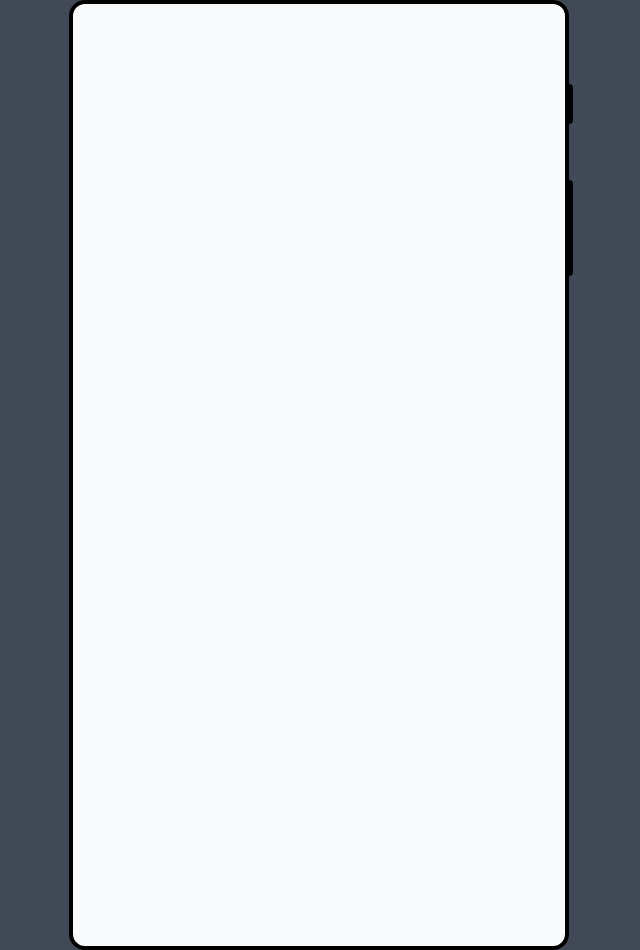
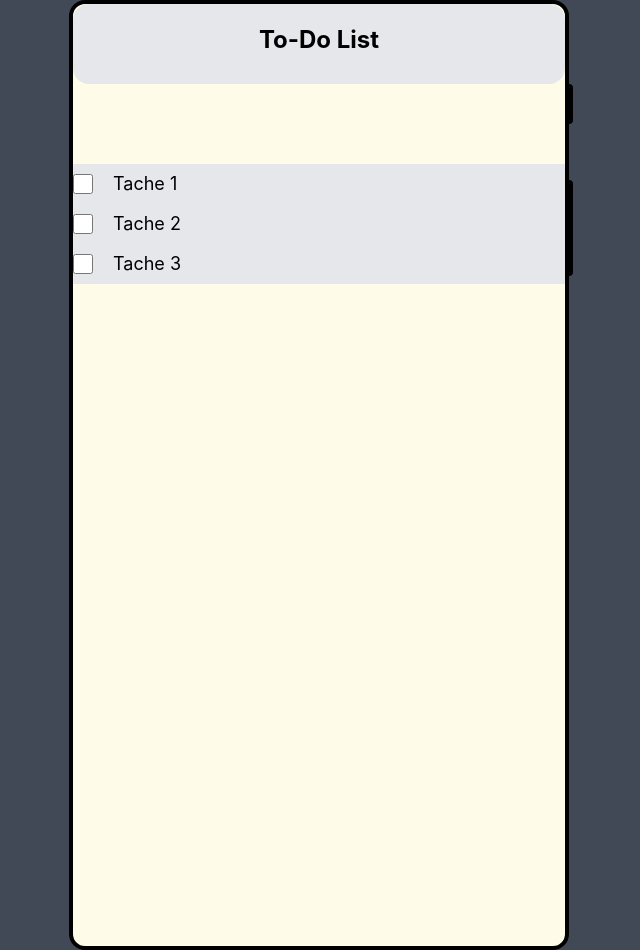
Before and after one commit to GonzalesAndy/DevMobile, a React (Create React App) app: page / in a window 1280 px wide. Shown: the whole page, without its empty margins (321-961 px from the left). Built offline with nearby package versions, Linux system fonts and the light colour scheme.

Commit message:
Ajout aspect visuel basique header + liste tache

```diff
--- a/public/index.html
+++ b/public/index.html
@@ -1,14 +1,12 @@
 <!DOCTYPE html>
 <html lang="en">
-  <head>
+
+<head>
     <meta charset="utf-8" />
     <link rel="icon" href="%PUBLIC_URL%/favicon.ico" />
     <meta name="viewport" content="width=device-width, initial-scale=1" />
     <meta name="theme-color" content="#000000" />
-    <meta
-      name="description"
-      content="Web site created using create-react-app"
-    />
+    <meta name="description" content="Web site created using create-react-app" />
     <link rel="apple-touch-icon" href="%PUBLIC_URL%/logo192.png" />
     <!--
       manifest.json provides metadata used when your web app is installed on a
@@ -25,8 +23,9 @@
       Learn how to configure a non-root public URL by running `npm run build`.
     -->
     <title>React App</title>
-  </head>
-  <body>
+</head>
+
+<body class="bg-black-200">
     <noscript>You need to enable JavaScript to run this app.</noscript>
     <div id="root"></div>
     <!--
@@ -39,5 +38,6 @@
       To begin the development, run `npm start` or `yarn start`.
       To create a production bundle, use `npm run build` or `yarn build`.
     -->
-  </body>
+</body>
+
 </html>
--- a/src/App.js
+++ b/src/App.js
@@ -1,15 +1,22 @@
+import React, {Component} from 'react';
 import './App.css';
+import Header from './Header.js';
+import TaskList from './TaskList';
 
-function App() {
-  return (
-    <div className="App relative flex justify-center h-[950px] w-[500px] border border-4 border-black rounded-2xl bg-gray-50">
-      <span class="absolute -right-2 top-20 border border-4 border-black h-10 rounded-md"></span>
-      <span class="absolute -right-2 top-44 border border-4 border-black h-24 rounded-md"></span>
-      <header className="App-header">
-
-      </header>
-    </div>
-  );
+class App extends Component {
+  render() {
+    return (
+      <div className="App relative h-[950px] w-[500px] border border-4 border-black rounded-2xl bg-yellow-50">
+        <span class="absolute -right-2 top-20 border border-4 border-black h-10 rounded-md"></span>
+        <span class="absolute -right-2 top-44 border border-4 border-black h-24 rounded-md"></span>
+        <div className='flex-row'>
+          <Header />
+          <TaskList />
+        </div>
+      </div>
+    );
+  }
 }
 
+
 export default App;
--- /dev/null
+++ b/src/Header.js
@@ -0,0 +1,14 @@
+import React, {Component} from "react";
+
+class Header extends Component {
+    render() {
+        return (
+            //Header affiche la progression, à savoir le nombre de Taches restantes (isChecked = false) Vs le nombre total.
+            <header className="items-center rounded-2xl h-20 w-full bg-gray-200 pt-5">
+                <h1 className="text-2xl font-bold">To-Do List</h1>
+            </header>
+        );
+    }
+}
+
+export default Header;
--- /dev/null
+++ b/src/TaskList.js
@@ -0,0 +1,27 @@
+import React, { Component } from "react";
+
+class TaskList extends Component {
+    render() {
+        return (
+            <div className=" pt-20 ">
+                <ul className="flex flex-col bg-gray-200">
+                    <li className="flex flex-row items-center h-10">
+                        <input type="checkbox" className="h-5 w-5" />
+                        <p className="text-lg ml-5">Tache 1</p>
+                    </li>
+                    <li className="flex flex-row items-center h-10">
+                        <input type="checkbox" className="h-5 w-5" />
+                        <p className="text-lg ml-5">Tache 2</p>
+                    </li>
+                    <li className="flex flex-row items-center h-10">
+                        <input type="checkbox" className="h-5 w-5" />
+                        <p className="text-lg ml-5">Tache 3</p>
+                    </li>
+                </ul>
+
+            </div>
+        );
+    }
+}
+
+export default TaskList;
```
Also changed, not shown: src/logo.svg (deleted).
